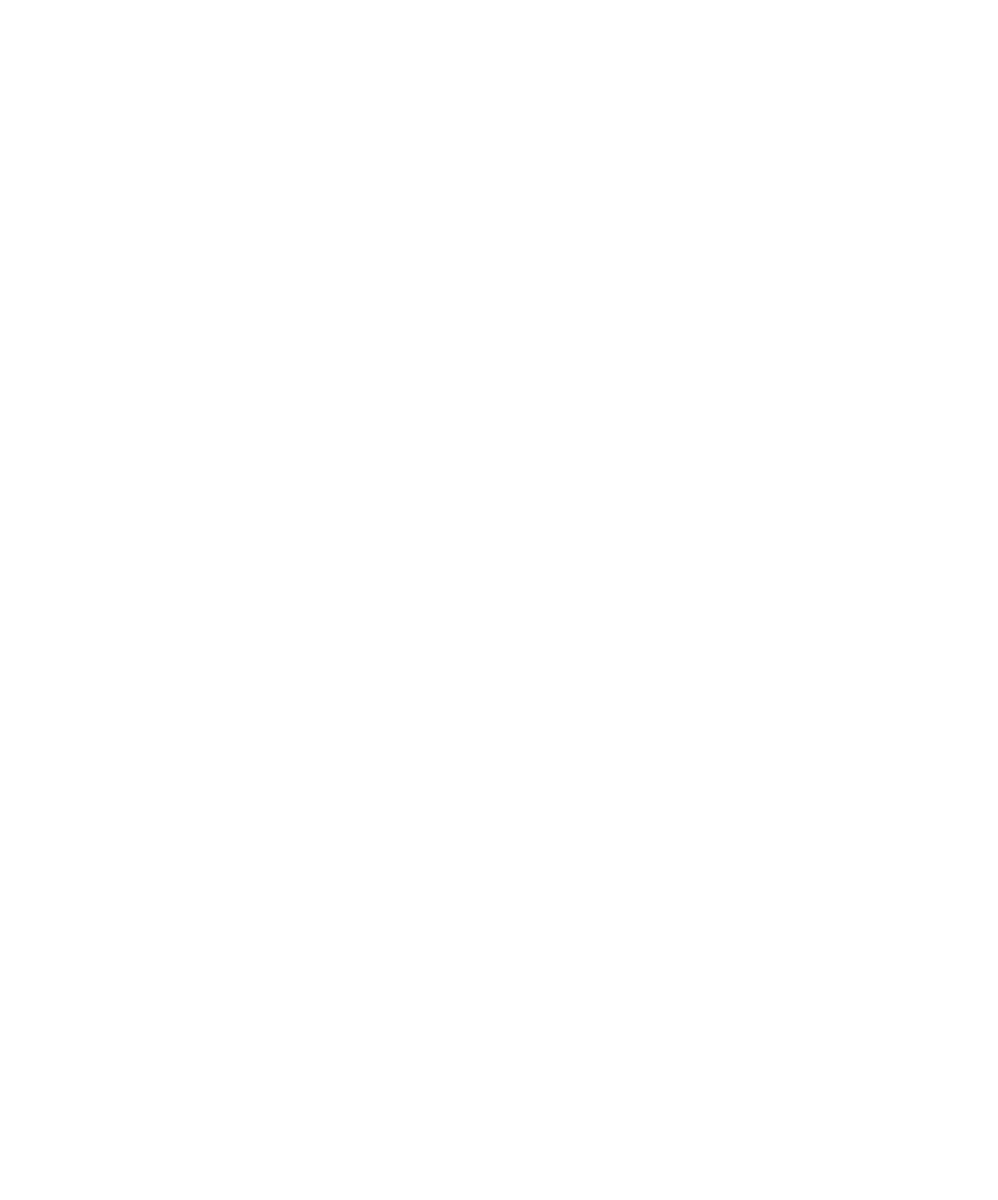
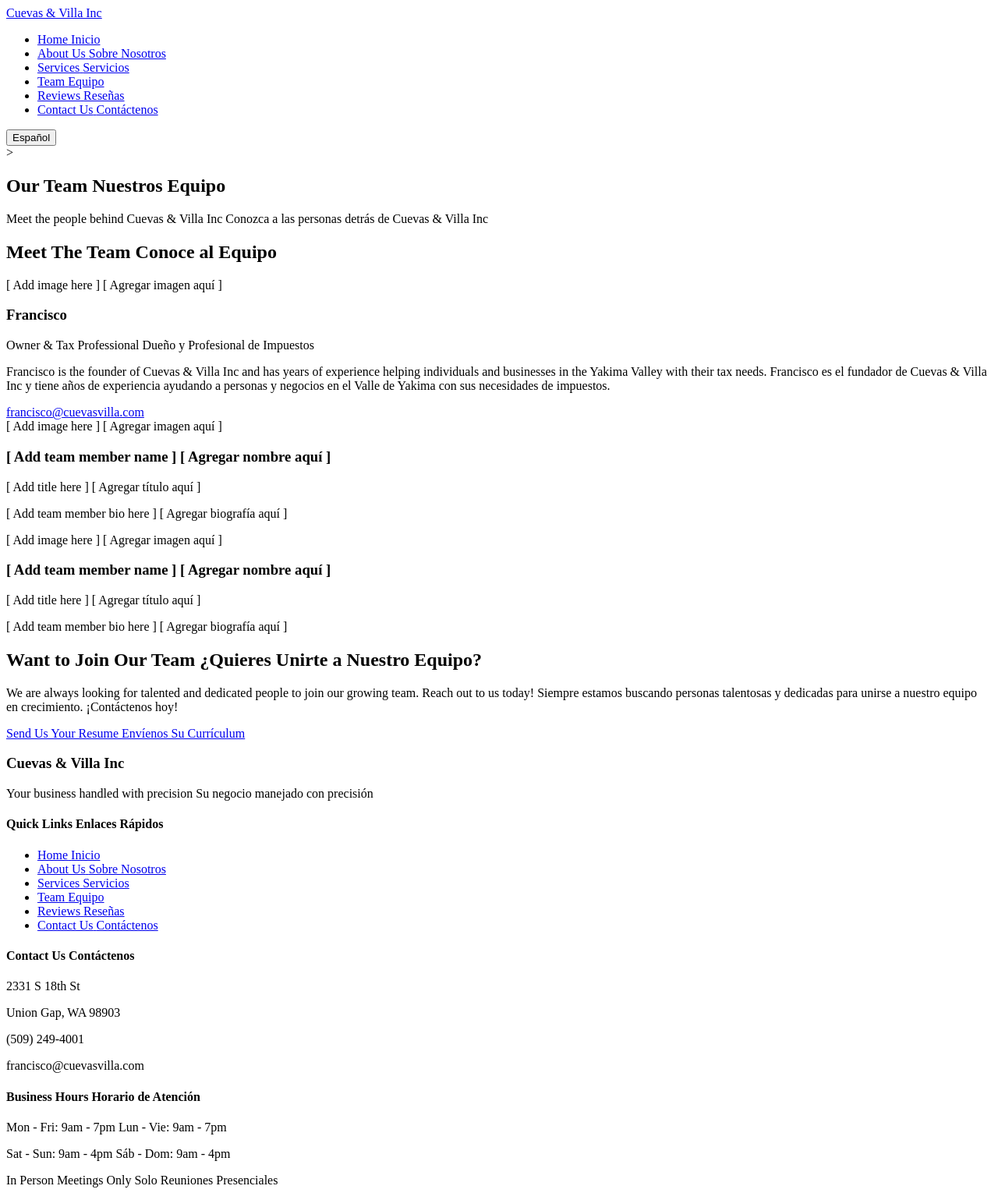
Before and after one commit to nicholasferreira1-jpg/Cuevas-and-Villa-Inc-Website, a Flask app: page /team in a window 1280 px wide. Before the commit the page is empty. Shown: the whole page at 78% size. Before the commit the page ends 800 px from the top, so only its background shows below. Run offline with Flask 3, Linux system fonts and the light colour scheme.

Commit message:
Team page, with description of some of the team members.

```diff
--- a/frontend/templates/team.html
+++ b/frontend/templates/team.html
@@ -1 +1,209 @@
 <!-- Team page -- >
+<!-- Services Page -->
+
+{% extends "base.html" %}
+
+{% block title %}
+<span class="lang-en">
+    Team | Cuevas & Villa Inc
+</span>
+<span class="lang-es">
+    Equipo | Cuevas & Villa Inc
+
+</span>
+{% endblock %}
+
+{% block content %}
+
+<section class="page-hero">
+    <h1>
+        <span class="lang-en">
+            Our Team
+        </span>
+        <span class="lang-es">
+            Nuestros Equipo
+        </span>
+    </h1>
+    <p>
+        <span class="lang-en">
+            Meet the people behind
+            Cuevas & Villa Inc
+        </span>
+        <span class="lang-es">
+            Conozca a las personas detrás
+            de Cuevas & Villa Inc
+        </span>
+    </p>
+</section>
+
+<section class="team">
+    <h2>
+        <span class="lang-en">
+            Meet The Team
+        </span>
+        <span class="lang-es">
+            Conoce al Equipo
+        </span>
+    </h2>
+    <div class="team-card">
+        <div class="member image">
+            <div class="image-placeholder">
+                <span class="lang-en">
+                    [ Add image here ]
+                </span>
+                <span class="lang-es">
+                    [ Agregar imagen aquí ]
+                </span>
+            </div>
+        </div>
+        <div class="team-member-details">
+            <h3>Francisco</h3>
+            <p class="team-title">
+                <span class="lang-en">
+                    Owner & Tax Professional
+                </span>
+                <span class="lang-es">
+                    Dueño y Profesional
+                    de Impuestos
+                </span>
+            </p>
+            <p class="team-bio">
+                <span class="lang-en">
+                    Francisco is the founder
+                    of Cuevas & Villa Inc
+                    and has years of experience
+                    helping individuals and
+                    businesses in the Yakima
+                    Valley with their tax needs.
+                </span>
+                <span class="lang-es">
+                    Francisco es el fundador
+                    de Cuevas & Villa Inc
+                    y tiene años de experiencia
+                    ayudando a personas y
+                    negocios en el Valle de
+                    Yakima con sus necesidades
+                    de impuestos.
+                </span>
+            </p>
+            <a href="mailto:francisco@cuevasvilla.com" class="team-email">
+                francisco@cuevasvilla.com
+            </a>
+        </div>
+    </div>
+    <div class="team-card">
+        <div class="member image">
+            <div class="image-placeholder">
+                <span class="lang-en">
+                    [ Add image here ]
+                </span>
+                <span class="lang-es">
+                    [ Agregar imagen aquí ]
+                </span>
+            </div>
+        </div>
+        <div class="team-member-details">
+            <h3>
+                <span class="lang-en">
+                    [ Add team member name ]
+                </span>
+                <span class="lang-es">
+                    [ Agregar nombre aquí ]
+                </span>
+            </h3>
+            <p class="team-title">
+                <span class="lang-en">
+                    [ Add title here ]
+                </span>
+                <span class="lang-es">
+                    [ Agregar título aquí ]
+                </span>
+            </p>
+            <p class="team-bio">
+                <span class="lang-en">
+                    [ Add team member bio here ]
+                </span>
+                <span class="lang-es">
+                    [ Agregar biografía aquí ]
+                </span>
+            </p>
+        </div>
+    </div>
+    <div class="team-card">
+        <div class="member image">
+            <div class="image-placeholder">
+                <span class="lang-en">
+                    [ Add image here ]
+                </span>
+                <span class="lang-es">
+                    [ Agregar imagen aquí ]
+                </span>
+            </div>
+        </div>
+        <div class="team-member-details">
+            <h3>
+                <span class="lang-en">
+                    [ Add team member name ]
+                </span>
+                <span class="lang-es">
+                    [ Agregar nombre aquí ]
+                </span>
+            </h3>
+            <p class="team-title">
+                <span class="lang-en">
+                    [ Add title here ]
+                </span>
+                <span class="lang-es">
+                    [ Agregar título aquí ]
+                </span>
+            </p>
+            <p class="team-bio">
+                <span class="lang-en">
+                    [ Add team member bio here ]
+                </span>
+                <span class="lang-es">
+                    [ Agregar biografía aquí ]
+                </span>
+            </p>
+        </div>
+    </div>
+
+</section>
+
+<section class="join-team">
+    <h2>
+        <span class="lang-en">
+            Want to Join Our Team
+        </span>
+        <span class="lang-es">
+            ¿Quieres Unirte a Nuestro Equipo?
+        </span>
+    </h2>
+
+    <p>
+        <span class="lang-en">
+            We are always looking for
+            talented and dedicated people
+            to join our growing team.
+            Reach out to us today!
+        </span>
+        <span class="lang-es">
+            Siempre estamos buscando personas
+            talentosas y dedicadas para unirse
+            a nuestro equipo en crecimiento.
+            ¡Contáctenos hoy!
+        </span>
+    </p>
+
+    <a href="mailto:francisco@cuevasvilla.com" class="btn-primary">
+        <span class="lang-en">
+            Send Us Your Resume
+        </span>
+        <span class="lang-es">
+            Envíenos Su Currículum
+        </span>
+    </a>
+
+</section>
+
+{% endblock %}
```
